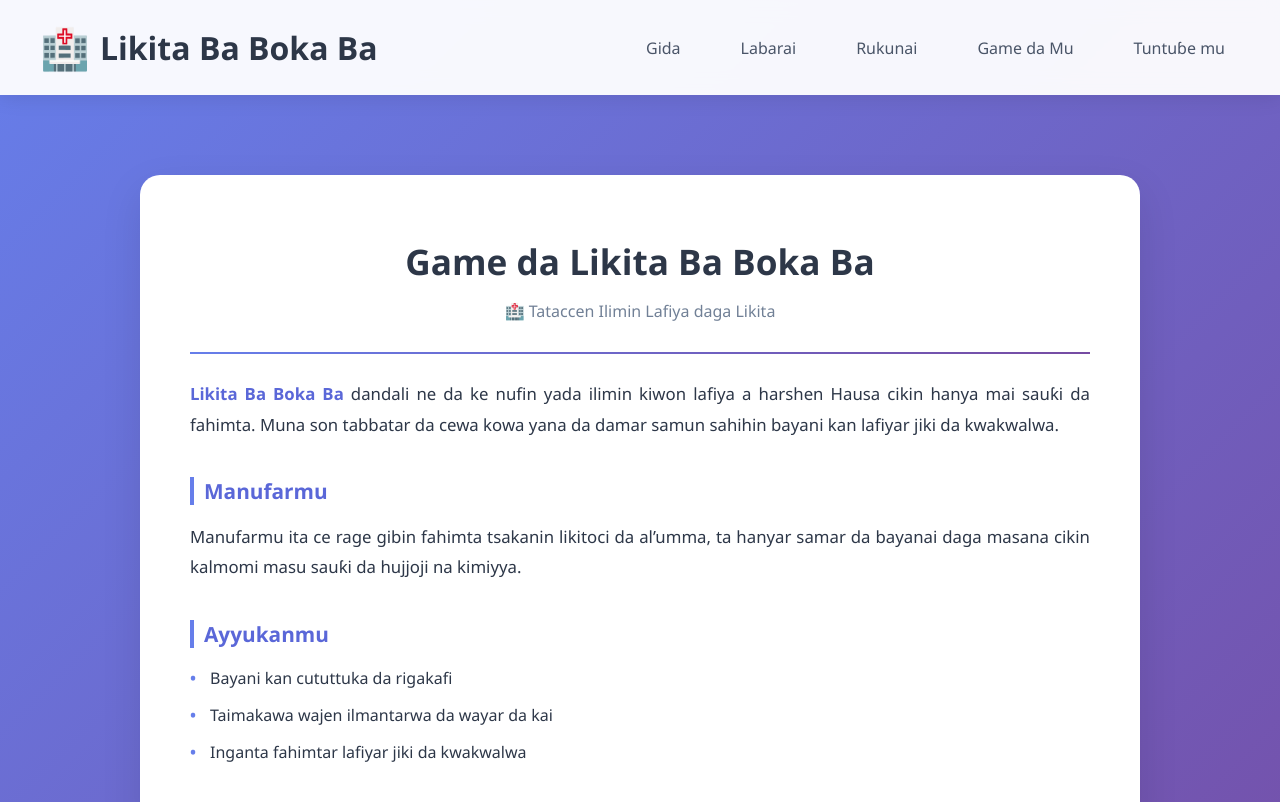
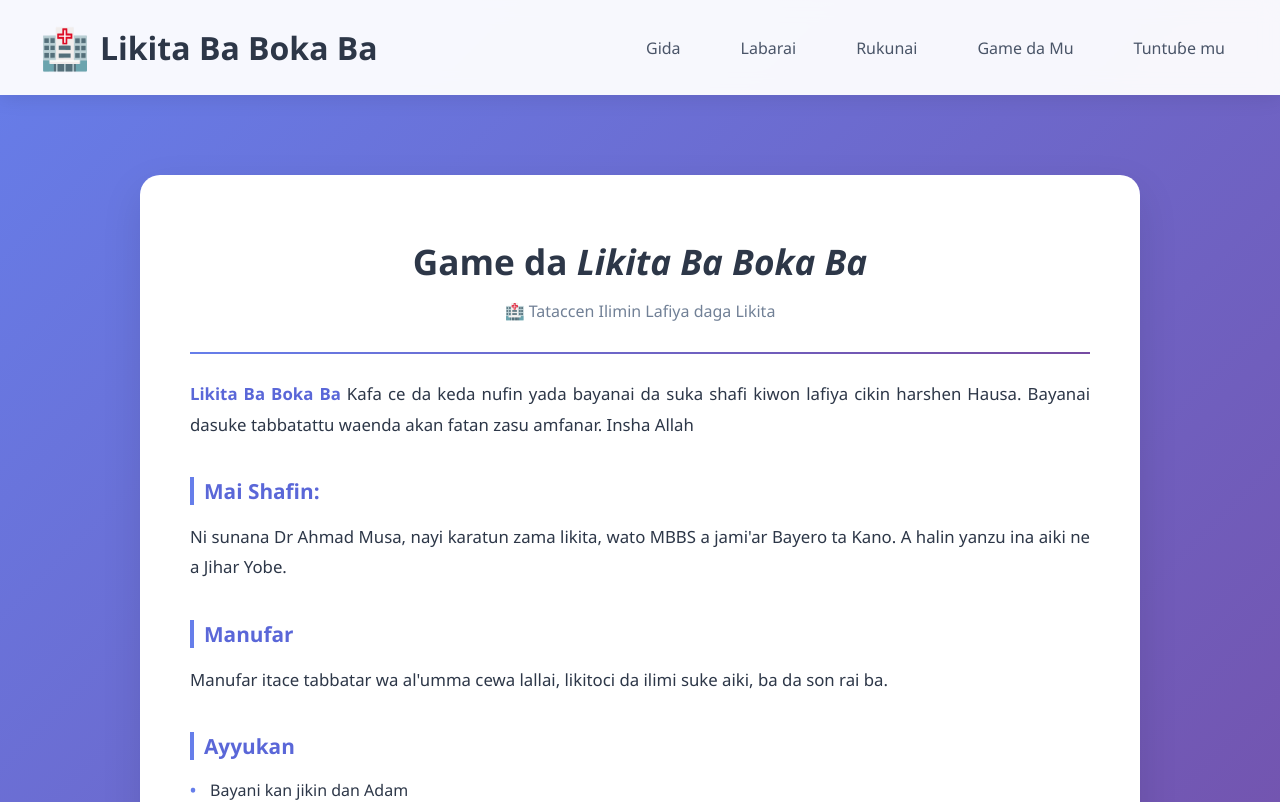
Before and after one commit to mycontribusion/likita-ba-boka-ba, a React (Create React App) app: page /about in a window 1280 px wide. Shown: the top 802 px of the page. Built offline with nearby package versions, Linux system fonts and the light colour scheme.

Commit message:
edit aboutus page

```diff
--- a/src/pages/AboutPage.js
+++ b/src/pages/AboutPage.js
@@ -4,30 +4,35 @@ import "./AboutPage.css";
 const AboutPage = () => {
   return (
     <div className="about-container">
-      <h1 className="about-title">Game da Likita Ba Boka Ba</h1>
+      <h1 className="about-title">Game da <em>Likita Ba Boka Ba</em></h1>
       <p className="about-subtitle">🏥 Tataccen Ilimin Lafiya daga Likita </p>
 
       <hr className="about-divider" />
 
       <p className="about-paragraph">
-        <strong>Likita Ba Boka Ba</strong> dandali ne da ke nufin yada ilimin
-        kiwon lafiya a harshen Hausa cikin hanya mai sauƙi da fahimta.
-        Muna son tabbatar da cewa kowa yana da damar samun sahihin bayani
-        kan lafiyar jiki da kwakwalwa.
+        <strong>Likita Ba Boka Ba</strong> Kafa ce da keda nufin yada bayanai da suka shafi
+        kiwon lafiya cikin harshen Hausa. Bayanai dasuke tabbatattu waenda akan fatan zasu amfanar.
+        Insha Allah
       </p>
 
-      <h2 className="about-subheading">Manufarmu</h2>
+      <h2 className="about-subheading">Mai Shafin:</h2>
       <p className="about-paragraph">
-        Manufarmu ita ce rage gibin fahimta tsakanin likitoci da al’umma, ta
-        hanyar samar da bayanai daga masana cikin kalmomi masu sauƙi da hujjoji
-        na kimiyya.
+        Ni sunana Dr Ahmad Musa, nayi karatun zama likita, wato MBBS
+        a jami'ar Bayero ta Kano.
+        A halin yanzu ina aiki ne a Jihar Yobe.
       </p>
 
-      <h2 className="about-subheading">Ayyukanmu</h2>
+      <h2 className="about-subheading">Manufar</h2>
+      <p className="about-paragraph">
+        Manufar itace tabbatar wa al'umma cewa lallai, likitoci da ilimi suke aiki,
+        ba da son rai ba.
+      </p>
+
+      <h2 className="about-subheading">Ayyukan</h2>
       <ul className="about-list">
-        <li className="about-list-item">Bayani kan cututtuka da rigakafi</li>
-        <li className="about-list-item">Taimakawa wajen ilmantarwa da wayar da kai</li>
-        <li className="about-list-item">Inganta fahimtar lafiyar jiki da kwakwalwa</li>
+        <li className="about-list-item">Bayani kan jikin dan Adam</li>
+        <li className="about-list-item">Bayani kan cututtuka</li>
+        <li className="about-list-item">Bayani kan asibiti</li>
       </ul>
     </div>
   );
```
